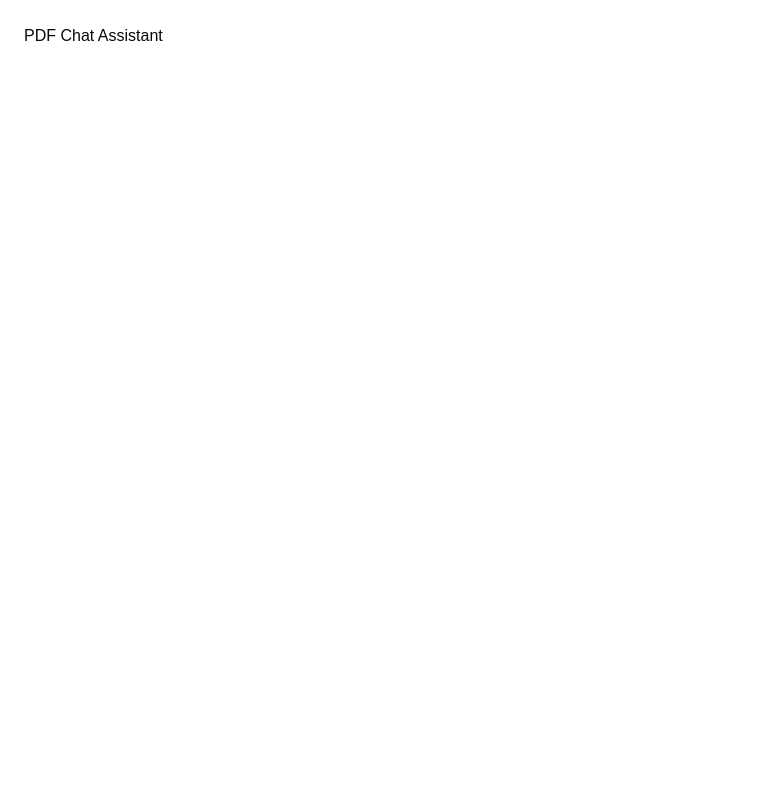
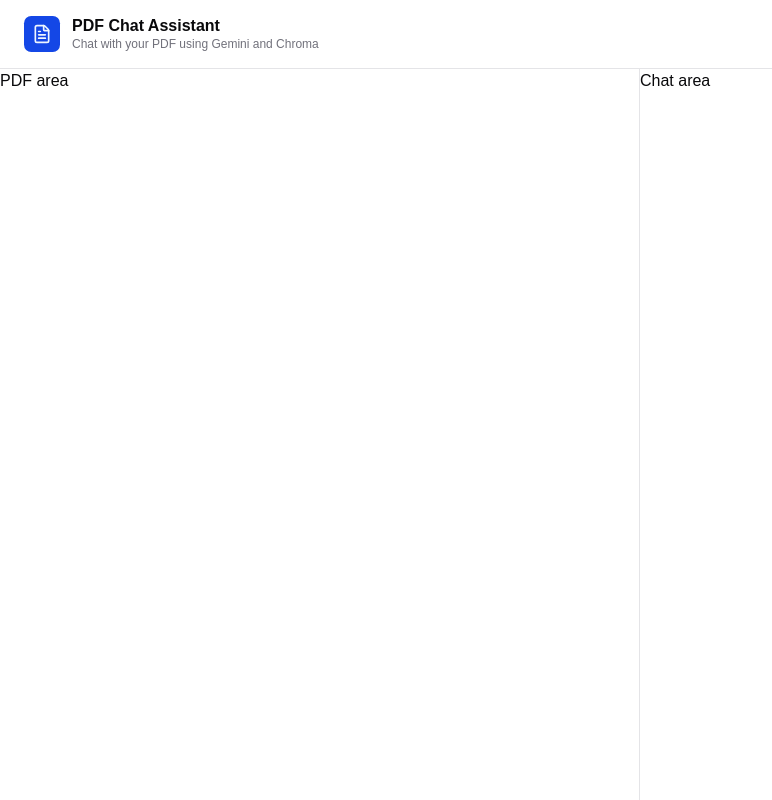
Before and after one commit to arkaman/pdf-chat-client, a React (Vite) app: page / in a window 1280 px wide. Shown: the whole page, without its empty margins (0-772 px from the left). Built offline with nearby package versions, Linux system fonts and the light colour scheme.

Commit message:
feat(ui): create initial app layout

```diff
--- a/src/App.tsx
+++ b/src/App.tsx
@@ -1,7 +1,18 @@
+import { AppHeader } from "./components/app-header"
+
 export function App() {
   return (
-    <div className="flex min-h-svh p-6">
-      PDF Chat Assistant
+    <div className="flex h-svh flex-col">
+      <AppHeader />
+      <div className="flex min-h-0 flex-1 flex-col md:flex-row">
+        <div className="w-full md:w-1/2 min-w-0 border-r md:border-r border-b md:border-b-0">
+          PDF area
+        </div>
+
+        <div className="w-full md:w-1/2 min-w-0">
+          Chat area
+        </div>
+      </div>
     </div>
   )
 }
--- /dev/null
+++ b/src/components/app-header.tsx
@@ -0,0 +1,21 @@
+import { FileText } from "lucide-react"
+
+export function AppHeader() {
+    return (
+        <header className="flex items-center justify-between border-b px-6 py-4">
+            <div className="flex items-center gap-3">
+                <div className="flex size-9 items-center justify-center rounded-lg bg-primary text-primary-foreground">
+                    <FileText className="size-5" />
+                </div>
+                <div>
+                    <h1 className="font-heading text-base leading-tight font-semibold">
+                        PDF Chat Assistant
+                    </h1>
+                    <p className="text-xs text-muted-foreground">
+                        Chat with your PDF using Gemini and Chroma
+                    </p>
+                </div>
+            </div>
+        </header>
+    )
+}
```
